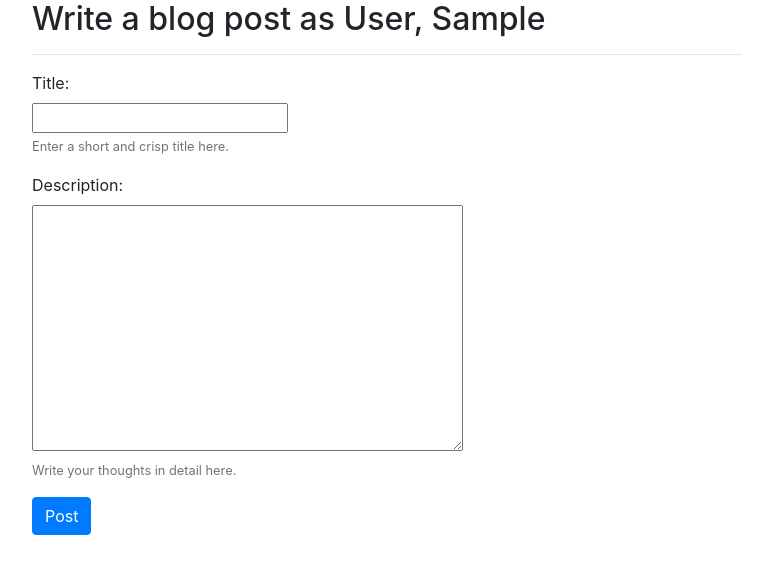
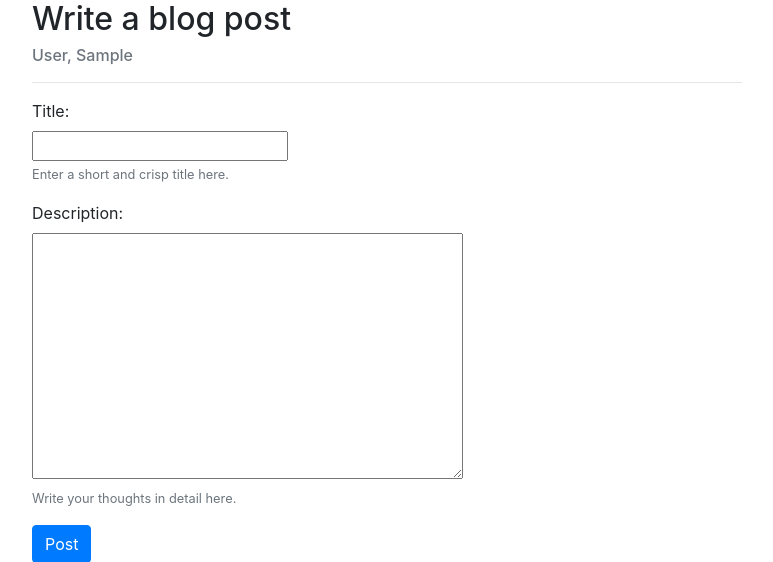
Before and after one commit to genericSpecimen/blog_it, a Django app: page /blog/blog/create/ in a window 1280 px wide. Shown: the part 56-618 px from the top of the page, without its empty margins (253-1026 px from the left). Run offline with Django 3.2, Linux system fonts and the light colour scheme; the visitor is signed in with stand-in values (Sample User, id 1); data comes from the database, SQL or seed files in the repository; some libraries are stand-ins or nearby versions.

Commit message:
make blogger name appear muted in BlogPostCreateView

```diff
--- a/blog/templates/blog/blogpost_form.html
+++ b/blog/templates/blog/blogpost_form.html
@@ -2,7 +2,8 @@
 
 {% block content %}
 <div class="col-md-8 offset-md-2">
-    <h2>Write a blog post as {{ blogauthor }}</h2>
+    <h2>Write a blog post</h2>
+    <h6 class="text-muted"> {{ blogauthor }} </h6>
     <hr />
     <form method="post">
         {% csrf_token %}
```
